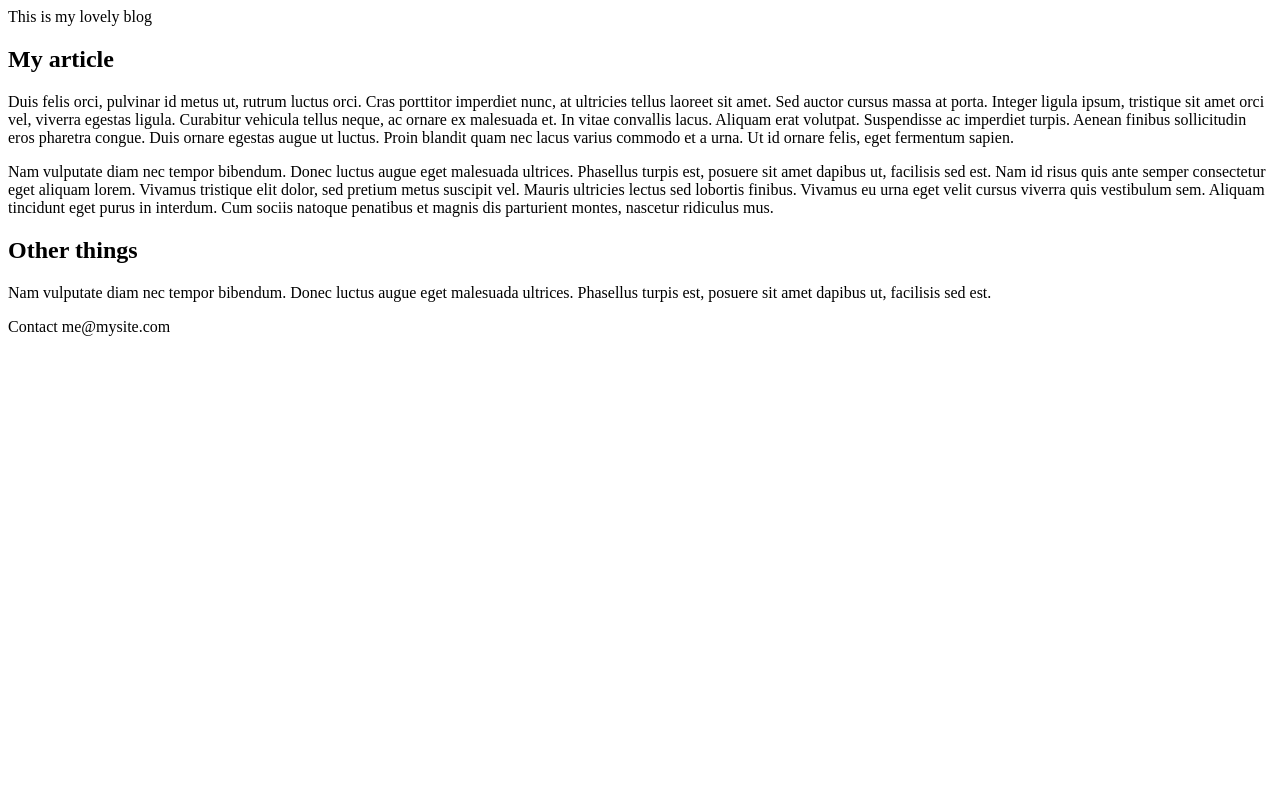
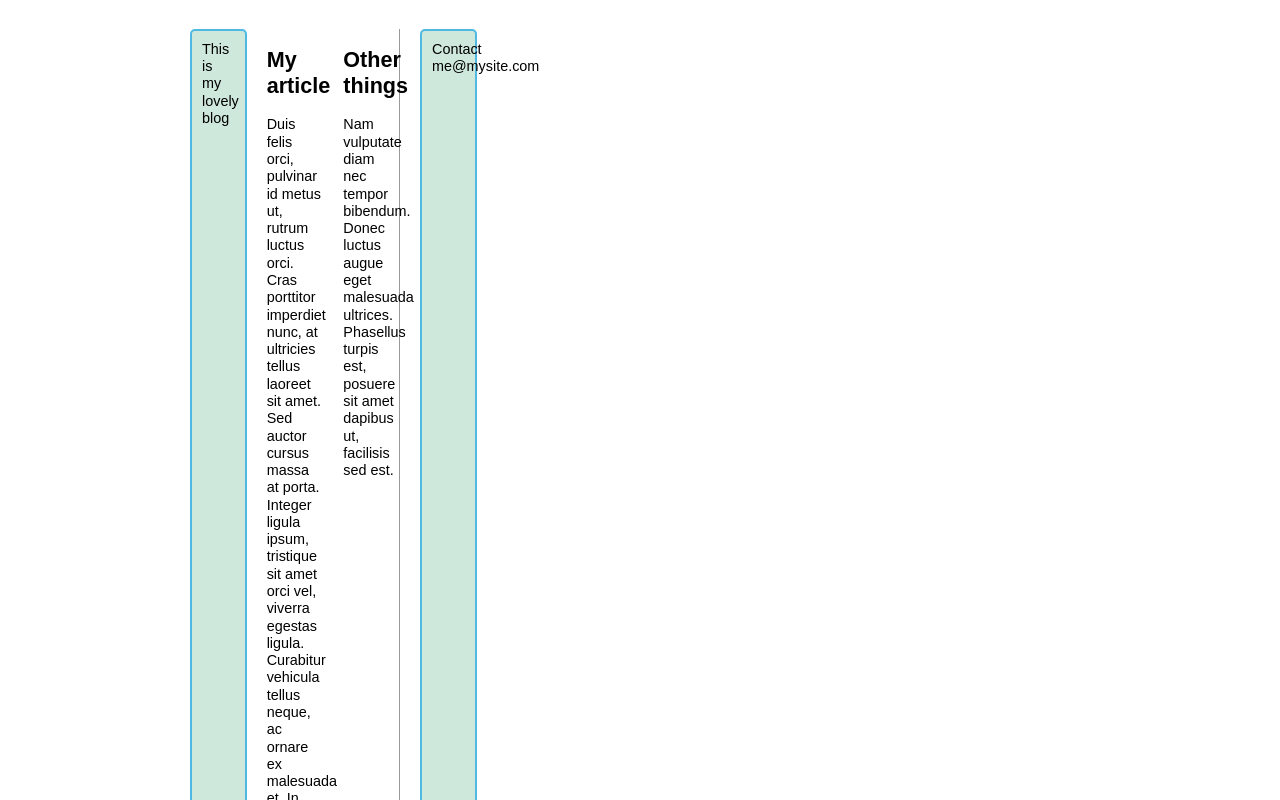
Before and after one commit to jodin22/etch-a-sketch, a plain HTML site: page index-grid-practice4.html in a window 1280 px wide. Shown: the top 800 px of the page. Drawn offline with Linux system fonts and the light colour scheme.

Commit message:
edit css to show 12 columns for the grid. later grid lines will be added so it looks more like a blog or news article

```diff
--- a/style-grid-practice4.css
+++ b/style-grid-practice4.css
@@ -1,2 +1,41 @@
-/* the content is similar to the previous grid examples (grid lines and grid templates). this grid example will use grid lines
-again. */
+/* the content is similar to the previous grid practice2 and practice3 (grid lines and grid templates). this grid example will
+use grid lines again. before line 40, the grid is 12 col's and the content is only in col's 1 to 4 and look very squished inside
+each col. after line 40, it will look more like the previous ex's where it looks like a blog post or news article */
+
+body {
+    width: 90%;  /* limits the content to be 90% of the screen */
+    max-width: 900px; /* limits the 90% to look smaller bc 900 px is less than 90% of the screen */
+    margin: 2em auto; /* 2em is for top/bottom. auto is for left/right. looks more centered */
+    font: .9em/1.2 Arial, Helvetica, sans-serif;
+}
+
+.container {
+    display: grid; /* doesn't show anything until the columns are defined */
+    grid-template-columns: repeat(12, minmax(0, 1fr)); /* repeat(12) creates 12 columns. minmax(0,1fr) makes each col a min of
+    0px and max of 1 fr. before you add grid lines, the content looks squished into 12 columns.
+    <header> is col 1
+    <article> is col 2
+    <aside> is col 3
+    <footer> is col 4
+    col's 5 to 12 are blank. also all these are in 1 row. no additional rows yet */
+    gap: 20px;
+}
+
+header,
+footer {
+    border-radius: 5px;
+    border: 2px solid rgb(79,185,227);
+    padding: 10px;
+    background-color: rgb(207,232,220);
+    /* before the grid lines are added, the header and footer are still squished in a long column but now have a border and
+    color */
+}
+
+aside {
+    border-right: 1px solid #999;
+    /* before the grid lines are added, the aside is still squished in a long column but now have a right side border and
+    color */
+}
+
+/* the rest of the css uses grid lines to make the 12 columns look like the previous example of practice3 to show the
+content more like a blog post or news article */
```
